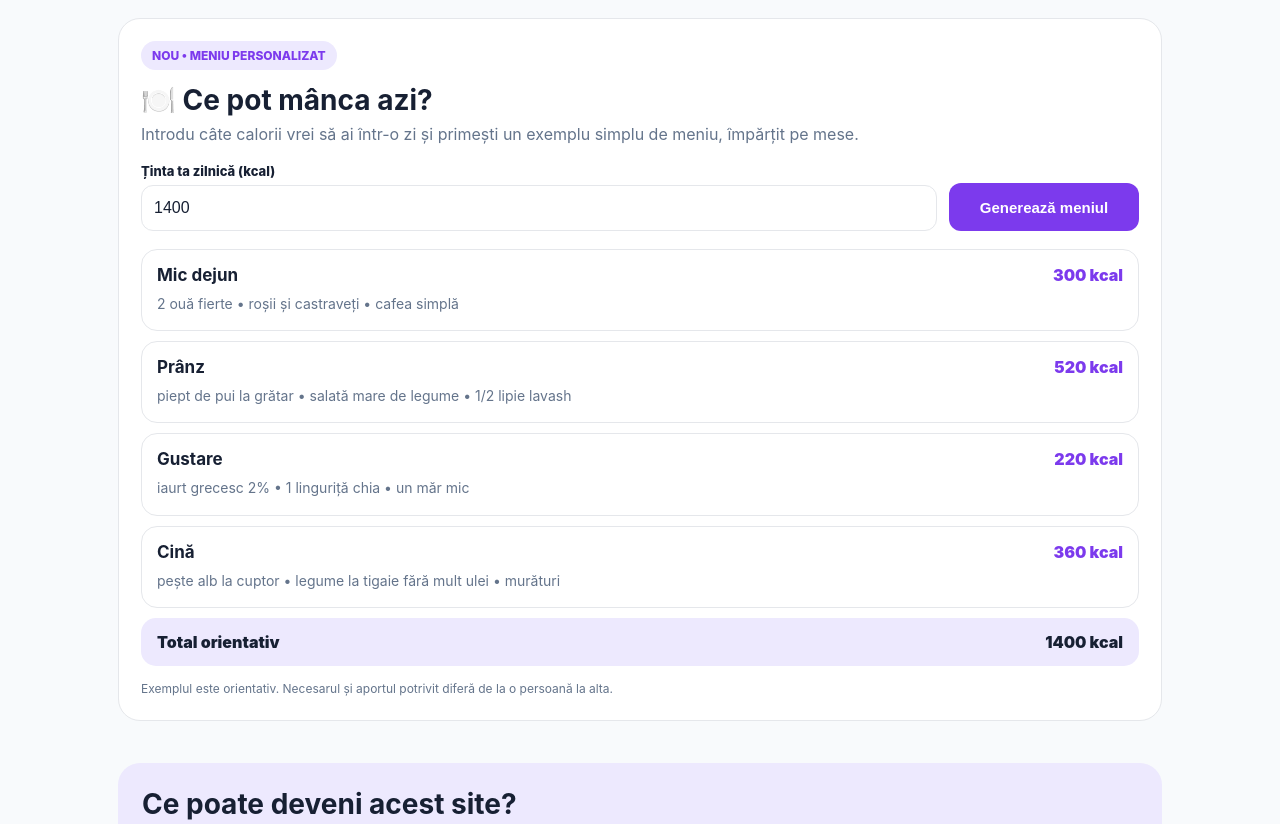
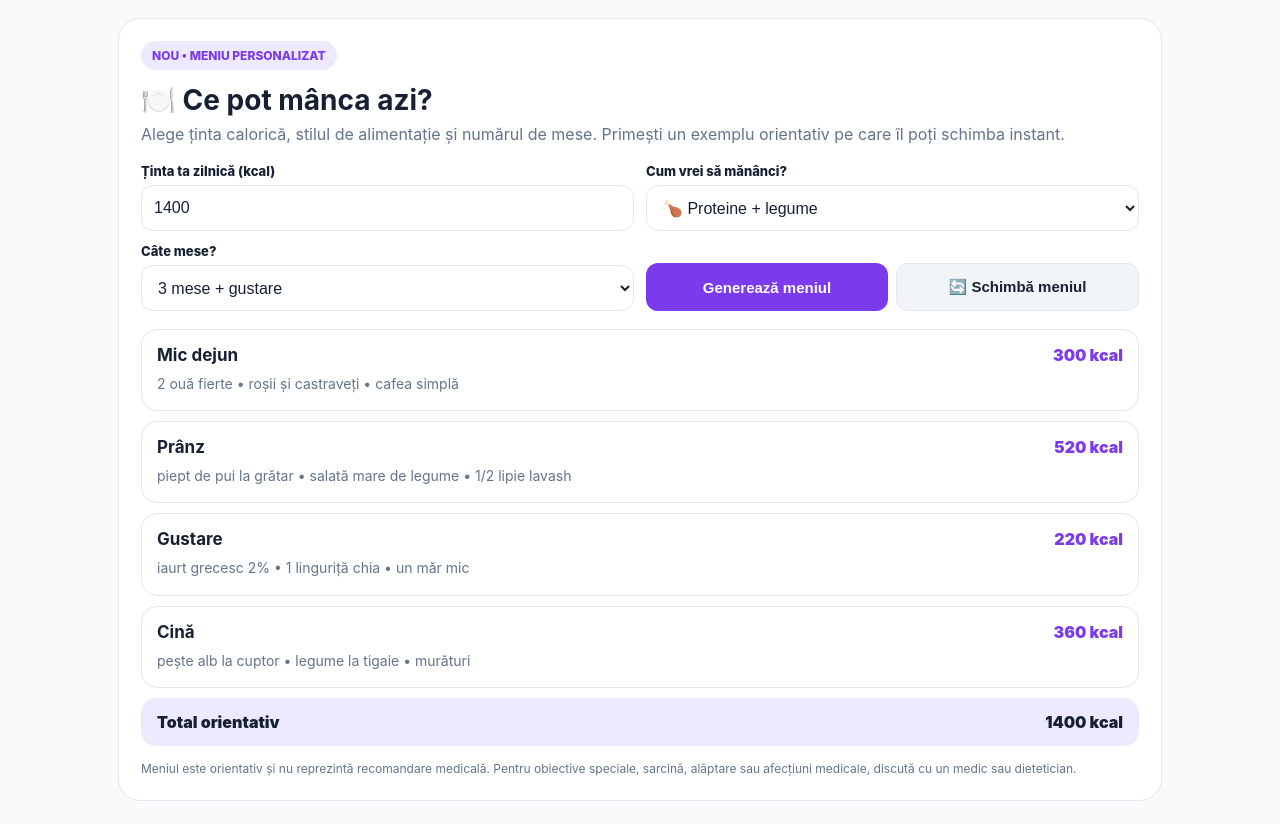
Before and after one commit to victoriaceban32-wq/MyCalorii, a plain HTML site: page index.html in a window 1280 px wide. Shown: the part 1020-1844 px from the top of the page. Drawn offline with Linux system fonts and the light colour scheme.

Commit message:
Add files via upload

```diff
--- a/index.html
+++ b/index.html
@@ -20,9 +20,9 @@
     .sex{display:grid;grid-template-columns:1fr 1fr;gap:7px}.sex input{position:absolute;opacity:0}.sex label{min-height:46px;border:1px solid var(--line);border-radius:12px;display:flex;align-items:center;justify-content:center;cursor:pointer}.sex input:checked+label{background:var(--accent2);border-color:var(--accent);font-weight:800}
     button{border:0;border-radius:12px;background:var(--accent);color:#fff;font-weight:900;font-size:15px;min-height:48px;padding:0 18px;cursor:pointer}.full{grid-column:1/-1}.error{min-height:18px;color:var(--danger);font-size:13px;margin-top:8px}.resultbox{display:none;margin-top:16px}.resultbox.show{display:block}.stats{display:grid;grid-template-columns:1fr 1fr;gap:10px}.stat{border:1px solid var(--line);border-radius:16px;padding:14px}.stat.accent{background:var(--accent2);border-color:transparent}.stat small{display:block;color:var(--muted);font-weight:700}.stat strong{display:block;font-size:25px;margin-top:4px}.hint{font-size:12px;color:var(--muted);line-height:1.5;margin:13px 0 0}
     .tracker{margin-top:18px}.foodrow{display:grid;grid-template-columns:1.4fr .7fr .7fr auto;gap:8px;align-items:end}.foodrow select,.foodrow input{min-height:44px;width:100%;border:1px solid var(--line);border-radius:11px;padding:9px;font-size:15px;background:#fff}.foodlist{margin-top:14px;border-top:1px solid var(--line)}.fooditem{display:grid;grid-template-columns:1fr auto;gap:12px;padding:12px 0;border-bottom:1px solid var(--line)}.fooditem strong{display:block}.fooditem span{font-size:12px;color:var(--muted)}.remove{background:#f1f5f9;color:var(--ink);min-height:36px;padding:0 11px;font-size:13px}.total{display:flex;justify-content:space-between;align-items:center;margin-top:15px;padding:15px;border-radius:15px;background:#f8fafc}.total strong{font-size:24px}.macro{font-size:12px;color:var(--muted)}
-    .menu-card{margin-top:0}.menu-intro{color:var(--muted);line-height:1.6;margin-top:-6px}.menu-controls{display:grid;grid-template-columns:1fr auto;gap:12px;align-items:end;margin-top:16px}.menu-controls button{min-width:190px}.menu-result{margin-top:18px;display:grid;gap:10px}.meal{border:1px solid var(--line);border-radius:16px;padding:15px;background:#fff}.meal-head{display:flex;justify-content:space-between;gap:12px;align-items:center}.meal h3{margin:0;font-size:17px}.meal-kcal{font-weight:900;color:var(--accent);white-space:nowrap}.meal p{margin:7px 0 0;color:var(--muted);line-height:1.5;font-size:14px}.menu-total{padding:14px 16px;border-radius:15px;background:var(--accent2);font-weight:900;display:flex;justify-content:space-between}
+    .menu-card{margin-top:0}.menu-intro{color:var(--muted);line-height:1.6;margin-top:-6px}.menu-preferences{display:grid;grid-template-columns:1fr 1fr;gap:12px;margin-top:16px}.menu-actions{display:flex;gap:8px;align-items:end}.menu-actions button{width:100%}.secondary{background:#f1f5f9;color:var(--ink);border:1px solid var(--line)}.menu-result{margin-top:18px;display:grid;gap:10px}.meal{border:1px solid var(--line);border-radius:16px;padding:15px;background:#fff}.meal-head{display:flex;justify-content:space-between;gap:12px;align-items:center}.meal h3{margin:0;font-size:17px}.meal-kcal{font-weight:900;color:var(--accent);white-space:nowrap}.meal p{margin:7px 0 0;color:var(--muted);line-height:1.5;font-size:14px}.menu-total{padding:14px 16px;border-radius:15px;background:var(--accent2);font-weight:900;display:flex;justify-content:space-between}
     section{scroll-margin-top:80px}.info{margin:42px 0}.info h2{font-size:28px;margin-bottom:10px}.info p,.info li{color:var(--muted);line-height:1.65}.info ul{padding-left:20px}.cta{background:var(--accent2);border-radius:22px;padding:24px;margin:20px 0}.cta h2{margin:0 0 8px}.footer{border-top:1px solid var(--line);margin-top:40px;padding:26px 0 40px;color:var(--muted);font-size:13px}.footerlinks{display:flex;gap:16px;flex-wrap:wrap}.footer a{text-decoration:none}
-    @media(max-width:780px){nav{display:none}.grid{grid-template-columns:1fr}.hero{padding-top:38px}.formgrid{grid-template-columns:1fr}.full{grid-column:auto}.foodrow{grid-template-columns:1fr 1fr}.foodrow .wide{grid-column:1/-1}.foodrow button{width:100%}.menu-controls{grid-template-columns:1fr}.menu-controls button{width:100%}}
+    @media(max-width:780px){nav{display:none}.grid{grid-template-columns:1fr}.hero{padding-top:38px}.formgrid{grid-template-columns:1fr}.full{grid-column:auto}.foodrow{grid-template-columns:1fr 1fr}.foodrow .wide{grid-column:1/-1}.foodrow button{width:100%}.menu-preferences{grid-template-columns:1fr}.menu-actions{display:grid;grid-template-columns:1fr 1fr}.menu-actions button{width:100%}}
     @media(max-width:480px){.wrap{padding:0 14px}.card{padding:16px;border-radius:18px}.stats{grid-template-columns:1fr}.foodrow{grid-template-columns:1fr}}
   </style>
 </head>
@@ -96,13 +96,39 @@
     <div class="card menu-card">
       <div class="pill">NOU • MENIU PERSONALIZAT</div>
       <h2>🍽️ Ce pot mânca azi?</h2>
-      <p class="menu-intro">Introdu câte calorii vrei să ai într-o zi și primești un exemplu simplu de meniu, împărțit pe mese.</p>
-      <div class="menu-controls">
-        <div class="field"><label for="dailyCalories">Ținta ta zilnică (kcal)</label><input id="dailyCalories" type="number" min="1000" max="4000" step="50" value="1400"></div>
-        <button id="makeMenu" type="button">Generează meniul</button>
+      <p class="menu-intro">Alege ținta calorică, stilul de alimentație și numărul de mese. Primești un exemplu orientativ pe care îl poți schimba instant.</p>
+
+      <div class="menu-preferences">
+        <div class="field">
+          <label for="dailyCalories">Ținta ta zilnică (kcal)</label>
+          <input id="dailyCalories" type="number" min="1000" max="4000" step="50" value="1400">
+        </div>
+        <div class="field">
+          <label for="menuStyle">Cum vrei să mănânci?</label>
+          <select id="menuStyle">
+            <option value="protein">🍗 Proteine + legume</option>
+            <option value="lowcarb">🥗 Low-carb</option>
+            <option value="keto">🥑 Keto moderat</option>
+            <option value="balanced">🍚 Echilibrat</option>
+            <option value="economic">💰 Economic</option>
+          </select>
+        </div>
+        <div class="field">
+          <label for="mealCount">Câte mese?</label>
+          <select id="mealCount">
+            <option value="3">3 mese</option>
+            <option value="4" selected>3 mese + gustare</option>
+            <option value="2">2 mese</option>
+          </select>
+        </div>
+        <div class="menu-actions">
+          <button id="makeMenu" type="button">Generează meniul</button>
+          <button id="shuffleMenu" class="secondary" type="button">🔄 Schimbă meniul</button>
+        </div>
       </div>
+
       <div id="menuResult" class="menu-result" aria-live="polite"></div>
-      <p class="hint">Exemplul este orientativ. Necesarul și aportul potrivit diferă de la o persoană la alta.</p>
+      <p class="hint">Meniul este orientativ și nu reprezintă recomandare medicală. Pentru obiective speciale, sarcină, alăptare sau afecțiuni medicale, discută cu un medic sau dietetician.</p>
     </div>
   </section>
 
@@ -163,21 +189,84 @@
   });
   document.getElementById("clearFood").addEventListener("click",()=>{state.length=0;render()});
 
-  const menuPlans=[
-    ["Mic dejun",["2 ouă fierte","roșii și castraveți","cafea simplă"],300],
-    ["Prânz",["piept de pui la grătar","salată mare de legume","1/2 lipie lavash"],520],
-    ["Gustare",["iaurt grecesc 2%","1 linguriță chia","un măr mic"],220],
-    ["Cină",["pește alb la cuptor","legume la tigaie fără mult ulei","murături"],360]
-  ];
+  const menuVariants = {
+    protein: [
+      {name:"Mic dejun",items:"2 ouă fierte • roșii și castraveți • cafea simplă",kcal:300},
+      {name:"Prânz",items:"piept de pui la grătar • salată mare de legume • 1/2 lipie lavash",kcal:520},
+      {name:"Gustare",items:"iaurt grecesc 2% • 1 linguriță chia • un măr mic",kcal:220},
+      {name:"Cină",items:"pește alb la cuptor • legume la tigaie • murături",kcal:360}
+    ],
+    lowcarb: [
+      {name:"Mic dejun",items:"omletă din 2 ouă • brânză • roșii și castraveți",kcal:330},
+      {name:"Prânz",items:"piept de pui • salată verde cu castravete și roșii • puțin ulei de măsline",kcal:500},
+      {name:"Gustare",items:"iaurt grecesc 2% • chia",kcal:180},
+      {name:"Cină",items:"pește alb • dovlecel și ardei la cuptor • murături",kcal:390}
+    ],
+    keto: [
+      {name:"Mic dejun",items:"3 ouă • brânză • avocado • cafea simplă",kcal:420},
+      {name:"Prânz",items:"pulpe de pui dezosate • salată verde • avocado",kcal:500},
+      {name:"Gustare",items:"iaurt grecesc • câteva migdale",kcal:200},
+      {name:"Cină",items:"pește la cuptor • legume verzi • puțin ulei de măsline",kcal:280}
+    ],
+    balanced: [
+      {name:"Mic dejun",items:"2 ouă • o felie de pâine integrală • roșii • cafea",kcal:330},
+      {name:"Prânz",items:"piept de pui • orez fiert • salată de legume",kcal:520},
+      {name:"Gustare",items:"iaurt grecesc • un măr",kcal:180},
+      {name:"Cină",items:"pește alb • cartof fiert • salată și murături",kcal:370}
+    ],
+    economic: [
+      {name:"Mic dejun",items:"2 ouă fierte • mămăligă • roșii și castraveți",kcal:320},
+      {name:"Prânz",items:"pulpe de pui la cuptor • mămăligă • salată de varză",kcal:520},
+      {name:"Gustare",items:"un măr • iaurt simplu",kcal:170},
+      {name:"Cină",items:"pește alb • legume de sezon • murături",kcal:390}
+    ]
+  };
+
+  let menuRound = 0;
+
+  function rotateItems(text, round){
+    const parts = text.split(" • ");
+    if(parts.length < 3 || round % 2 === 0) return text;
+    return [parts[1], parts[2], parts[0]].join(" • ");
+  }
+
   function makeMenu(){
     const target=Number(document.getElementById("dailyCalories").value);
+    const style=document.getElementById("menuStyle").value;
+    const count=Number(document.getElementById("mealCount").value);
     const box=document.getElementById("menuResult");
-    if(!Number.isFinite(target)||target<1000||target>4000){box.innerHTML='<div class="error">Alege o țintă între 1000 și 4000 kcal.</div>';return}
-    const factor=target/1400; let total=0;
-    const cards=menuPlans.map(m=>{const kcal=Math.round(m[2]*factor/10)*10; total+=kcal; return '<div class="meal"><div class="meal-head"><h3>'+m[0]+'</h3><span class="meal-kcal">'+kcal+' kcal</span></div><p>'+m[1].join(' • ')+'</p></div>'}).join('');
+    if(!Number.isFinite(target)||target<1000||target>4000){
+      box.innerHTML='<div class="error">Alege o țintă între 1000 și 4000 kcal.</div>';
+      return;
+    }
+
+    const base = menuVariants[style] || menuVariants.protein;
+    let chosen;
+    if(count===2) chosen=[base[0],base[1]];
+    else if(count===3) chosen=[base[0],base[1],base[3]];
+    else chosen=base.slice();
+
+    const rawTotal=chosen.reduce((s,m)=>s+m.kcal,0);
+    const factor=target/rawTotal;
+    const kcals=chosen.map(m=>Math.max(50,Math.round(m.kcal*factor/10)*10));
+
+    let diff=target-kcals.reduce((s,k)=>s+k,0);
+    if(kcals.length) kcals[kcals.length-1]+=diff;
+
+    const cards=chosen.map((m,i)=>{
+      const title=(count===4 && i===2) ? "Gustare" : m.name;
+      return '<div class="meal"><div class="meal-head"><h3>'+title+'</h3><span class="meal-kcal">'+kcals[i]+' kcal</span></div><p>'+rotateItems(m.items,menuRound)+'</p></div>';
+    }).join("");
+
+    const total=kcals.reduce((s,k)=>s+k,0);
     box.innerHTML=cards+'<div class="menu-total"><span>Total orientativ</span><span>'+total+' kcal</span></div>';
   }
+
   document.getElementById("makeMenu").addEventListener("click",makeMenu);
+  document.getElementById("shuffleMenu").addEventListener("click",()=>{menuRound++;makeMenu();});
+  makeMenu();
+
+
   makeMenu();
 
   document.getElementById("calc").addEventListener("submit",function(e){
```
